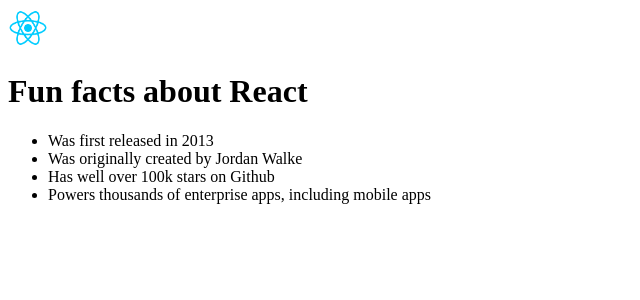
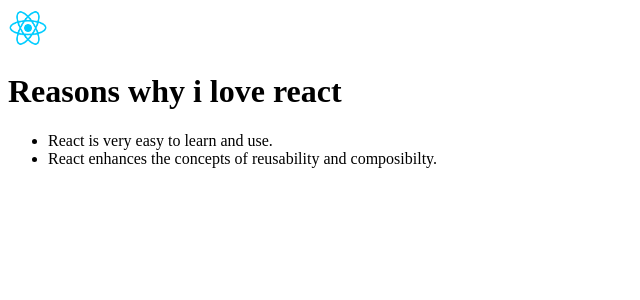
Before and after one commit to shadow6444/1.-React-Project, a React (Vite) app in the folder react-vite-project/: page / in a window 1280 px wide. Shown: the top 300 px of the page, without its empty margins (0-640 px from the left). Built offline with nearby package versions, Linux system fonts and the light colour scheme.

Commit message:
Added first component

```diff
--- a/react-vite-project/src/App.jsx
+++ b/react-vite-project/src/App.jsx
@@ -2,12 +2,10 @@
   return (
     <>
     <img src="./react-logo.png" alt="react logo" width="40px"/>
-      <h1>Fun facts about React</h1>
+      <h1>Reasons why i love react</h1>
       <ul>
-        <li>Was first released in 2013</li>
-        <li>Was originally created by Jordan Walke</li>
-        <li>Has well over 100k stars on Github</li>
-        <li>Powers thousands of enterprise apps, including mobile apps</li>
+        <li>React is very easy to learn and use.</li>
+        <li>React enhances the concepts of reusability and composibilty.</li>
       </ul>
     </>
   );
```
